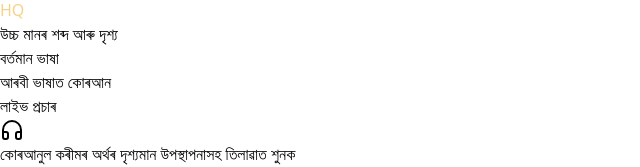
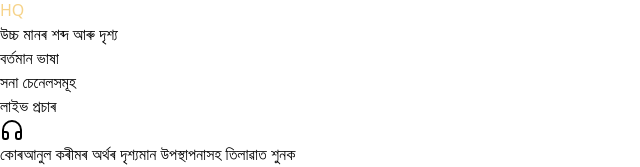
Before and after one commit to mnmn1212-gfgf/quran-site-assamese, a React (Vite) app: page / in a window 1280 px wide. Shown: the part 1019-1186 px from the top of the page, without its empty margins (0-640 px from the left). Built offline with nearby package versions, Linux system fonts and the light colour scheme; no server answers.

Commit message:
Update App.jsx

```diff
--- a/src/App.jsx
+++ b/src/App.jsx
@@ -1207,7 +1207,7 @@ export default function QuranTranslationLandingPage() {
                     <div>
                       <p className="text-xs text-white/60 sm:text-sm">বৰ্তমান ভাষা</p>
                       <h3 className="mt-1 text-xl font-bold sm:text-2xl">
-                        আৰবী ভাষাত কোৰআন
+                        সনা চেনেলসমূহ
                       </h3>
                     </div>
                     <div className="w-fit rounded-2xl border border-[rgba(246,211,138,0.28)] bg-[rgba(246,211,138,0.14)] px-4 py-2 text-xs text-[#FFF1CC] sm:text-sm">
```
